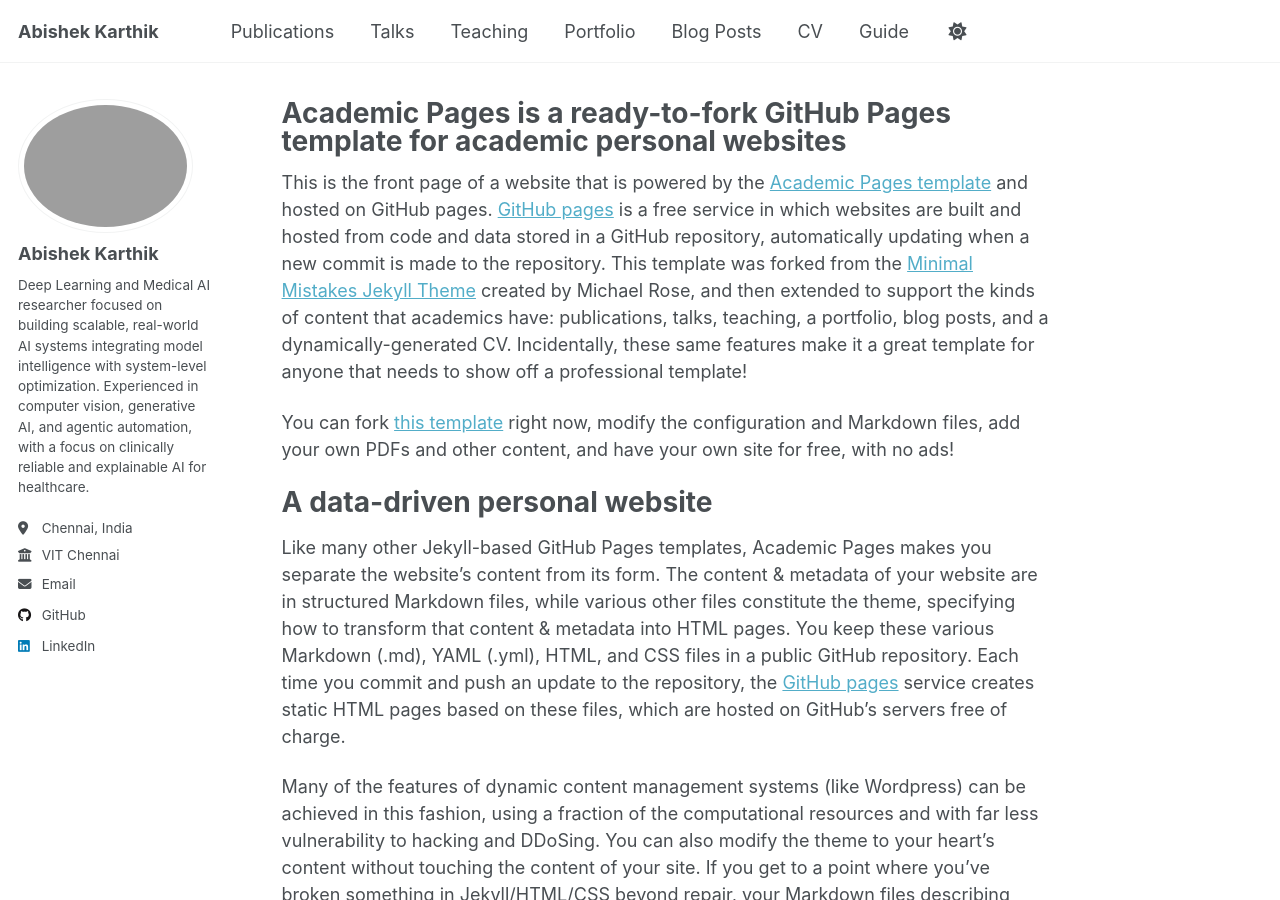
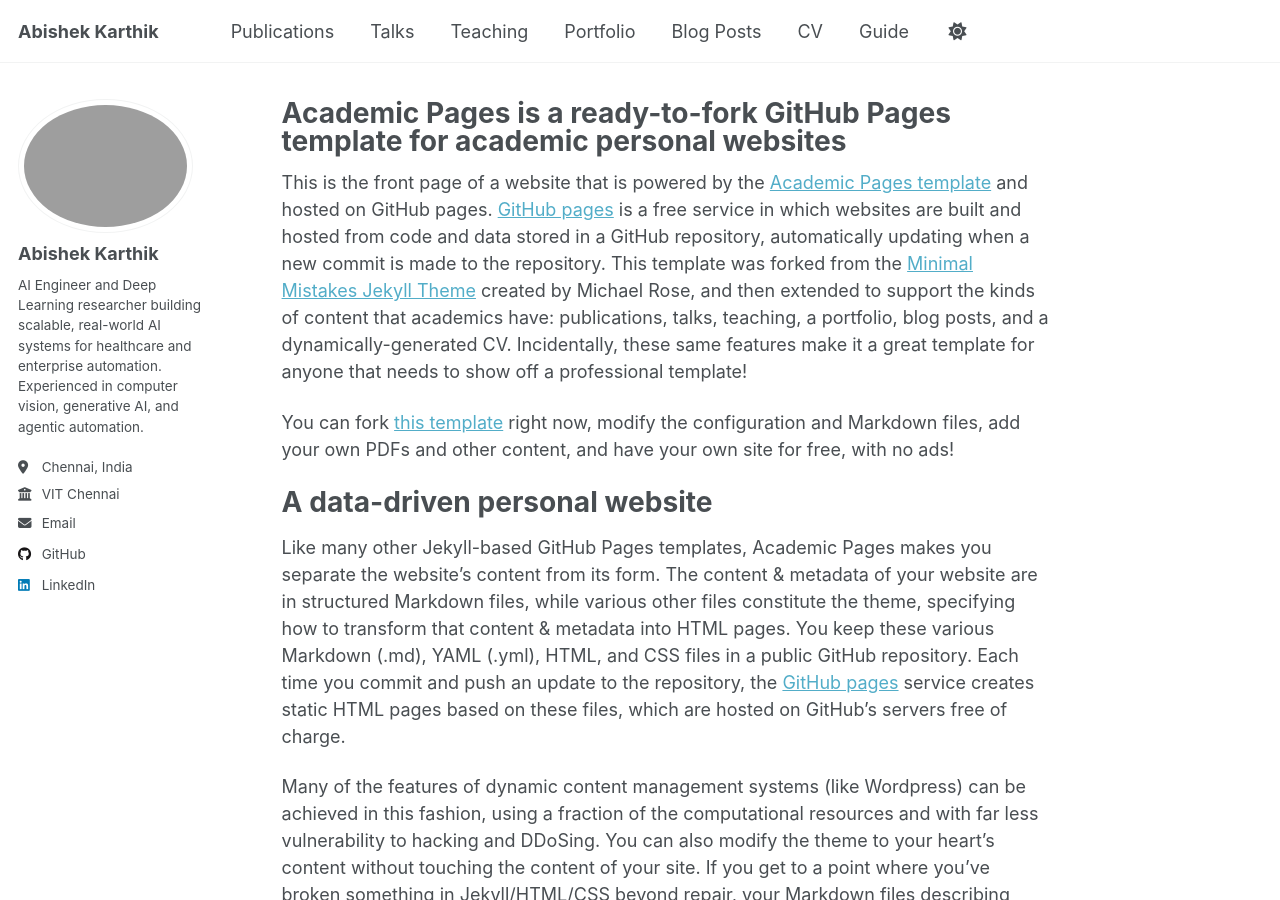
Before and after one commit to Abishekkarthik07/abishekkarthik07.github.io, a Jekyll site: the page built from _pages/about.md, in a window 1280 px wide and 900 px high. Built offline with Jekyll 4.4.1, drawn with Linux system fonts in a browser that asks for light colours; a script that is not in the unit is left out.

Commit message:
updated bio and config

```diff
--- a/_config.yml
+++ b/_config.yml
@@ -26,7 +26,7 @@ author:
   avatar           : "profile.png"
   name             : "Abishek Karthik"
   pronouns         : # example: "she/her"
-  bio              : "Deep Learning and Medical AI researcher focused on building scalable, real-world AI systems integrating model intelligence with system-level optimization. Experienced in computer vision, generative AI, and agentic automation, with a focus on clinically reliable and explainable AI for healthcare."
+  bio              : "AI Engineer and Deep Learning researcher building scalable, real-world AI systems for healthcare and enterprise automation. Experienced in computer vision, generative AI, and agentic automation."
   location         : "Chennai, India"
   employer         : "VIT Chennai"
   uri              : # URL
```
Also changed, not shown: 1 other file.
